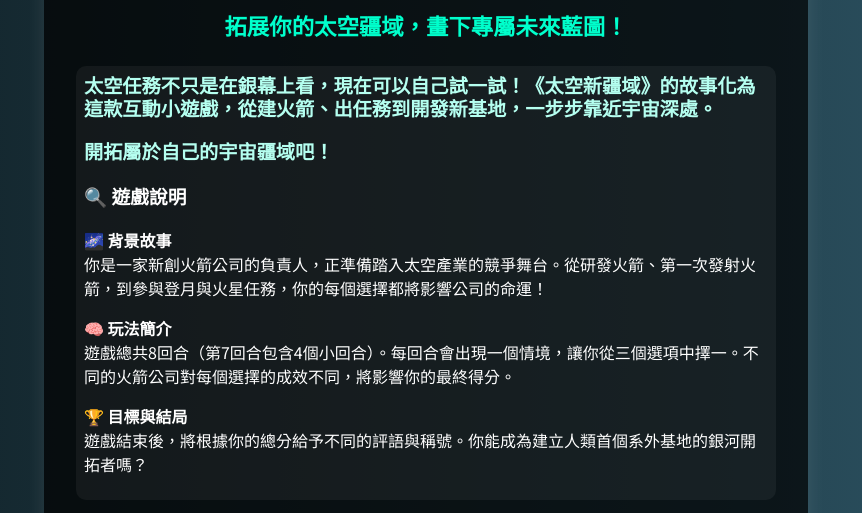
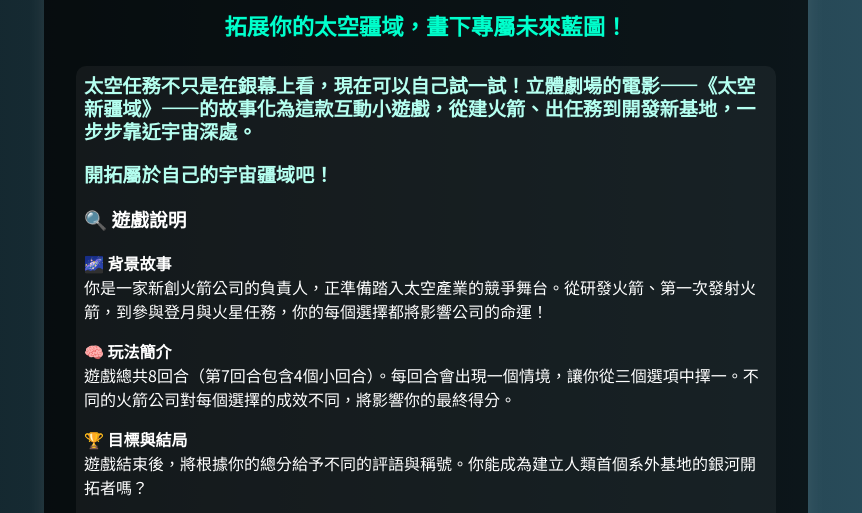
Before and after one commit to BonBonChou/rocket-tycoon, a plain HTML site: page index.html in a window 1280 px wide. Shown: the part 158-671 px from the top of the page, without its empty margins (214-1076 px from the left). Drawn offline with Linux system fonts and the light colour scheme.

Commit message:
index.html

```diff
--- a/index.html
+++ b/index.html
@@ -254,7 +254,7 @@
     <h1>🚀 太空新疆域——火箭公司模擬經營小遊戲</h1>
     <h4>拓展你的太空疆域，畫下專屬未來藍圖！</h4>
     <div class="intro">
-      <h5>太空任務不只是在銀幕上看，現在可以自己試一試！《太空新疆域》的故事化為這款互動小遊戲，從建火箭、出任務到開發新基地，一步步靠近宇宙深處。</h5>
+      <h5>太空任務不只是在銀幕上看，現在可以自己試一試！立體劇場的電影——《太空新疆域》——的故事化為這款互動小遊戲，從建火箭、出任務到開發新基地，一步步靠近宇宙深處。</h5>
       <h5>開拓屬於自己的宇宙疆域吧！</h5>
       <h3>🔍 遊戲說明</h3>
       <p>🌌 <strong>背景故事</strong><br>你是一家新創火箭公司的負責人，正準備踏入太空產業的競爭舞台。從研發火箭、第一次發射火箭，到參與登月與火星任務，你的每個選擇都將影響公司的命運！</p>
```
